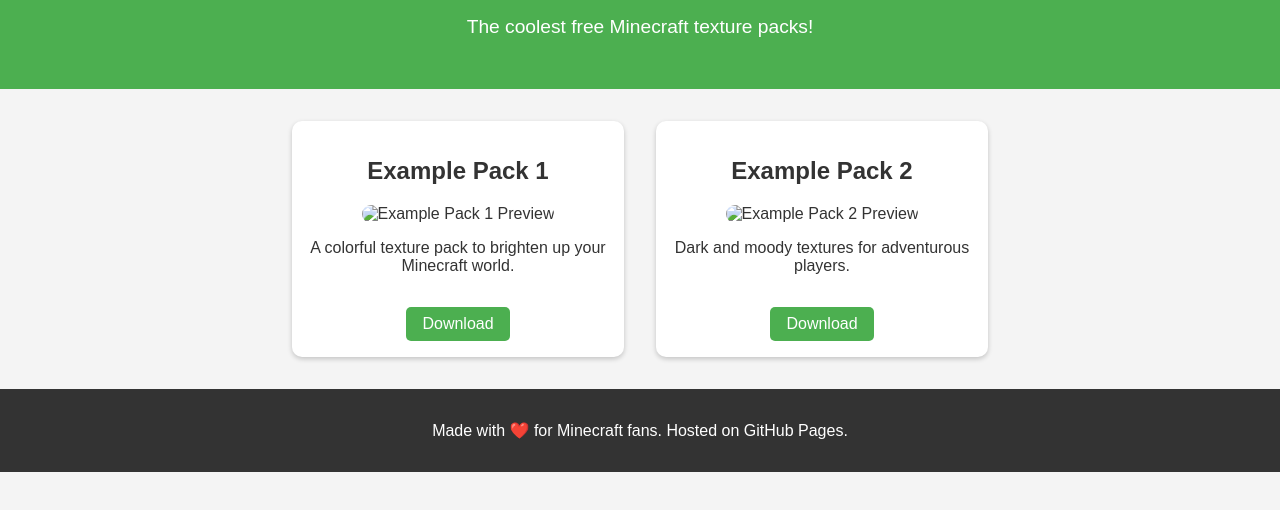
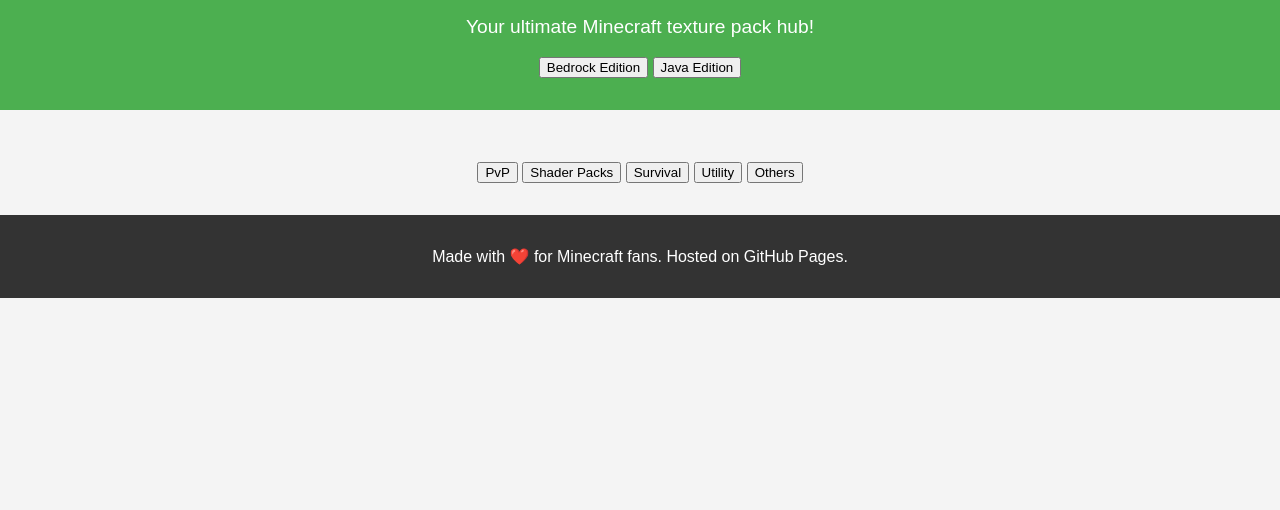
Before and after one commit to jiffzzy/MineTEX, a plain HTML site: page index.html in a window 1280 px wide. Shown: the part 80-590 px from the top of the page. Drawn offline with Linux system fonts and the light colour scheme.

Commit message:
Update index.html

```diff
--- a/index.html
+++ b/index.html
@@ -7,26 +7,30 @@
     <link rel="stylesheet" href="style.css">
 </head>
 <body>
-    <header>
-        <h1>Minetex</h1>
-        <p>The coolest free Minecraft texture packs!</p>
-    </header>
+ <header class="hero">
+    <h1>Minetex</h1>
+    <p>Your ultimate Minecraft texture pack hub!</p>
+    <div class="edition-buttons">
+        <button onclick="showCategories('bedrock')">Bedrock Edition</button>
+        <button onclick="showCategories('java')">Java Edition</button>
+    </div>
+</header>
 
-    <main>
-        <section class="pack">
-            <h2>Example Pack 1</h2>
-            <img src="example1.png" alt="Example Pack 1 Preview">
-            <p>A colorful texture pack to brighten up your Minecraft world.</p>
-            <a href="downloads/example1.zip" class="download">Download</a>
-        </section>
+<main>
+    <div id="categories" class="hidden">
+        <h2 id="edition-title"></h2>
+        <div class="category-buttons">
+            <button onclick="showPacks('pvp')">PvP</button>
+            <button onclick="showPacks('shader')">Shader Packs</button>
+            <button onclick="showPacks('survival')">Survival</button>
+            <button onclick="showPacks('utility')">Utility</button>
+            <button onclick="showPacks('others')">Others</button>
+        </div>
 
-        <section class="pack">
-            <h2>Example Pack 2</h2>
-            <img src="example2.png" alt="Example Pack 2 Preview">
-            <p>Dark and moody textures for adventurous players.</p>
-            <a href="downloads/example2.zip" class="download">Download</a>
-        </section>
-    </main>
+        <div id="packs-display"></div>
+    </div>
+</main>
+
 
     <footer>
         <p>Made with ❤️ for Minecraft fans. Hosted on GitHub Pages.</p>
```
